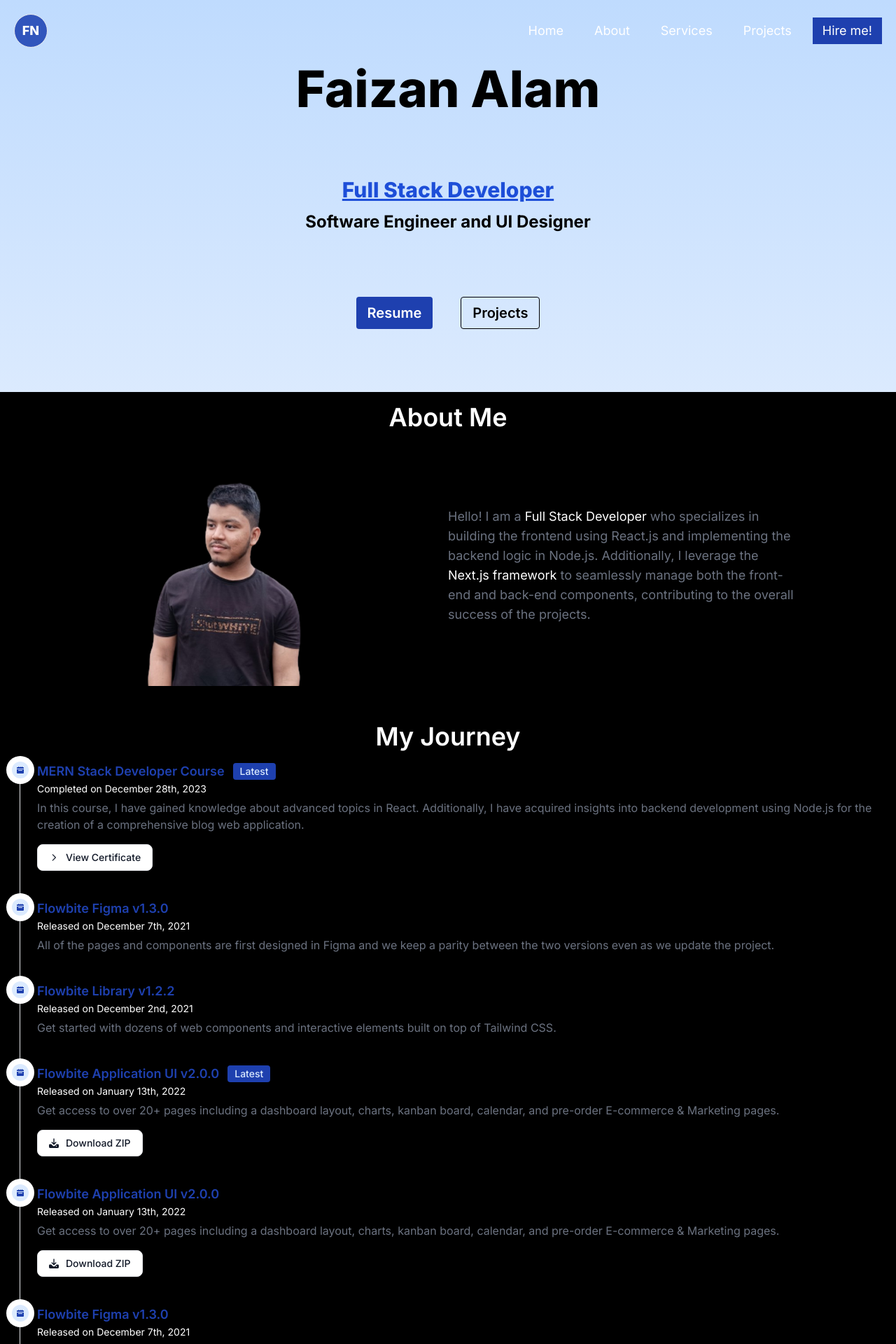
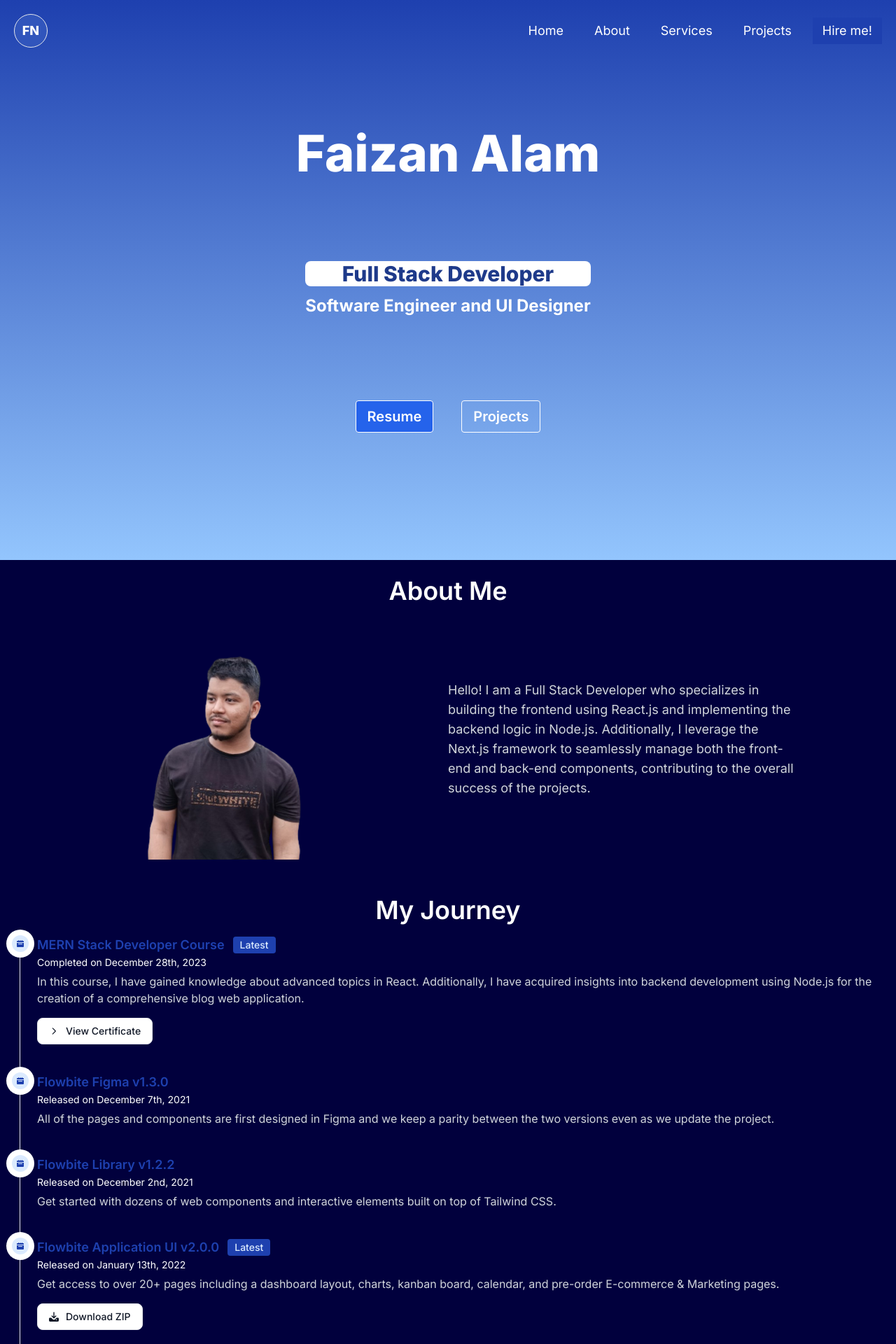
Before and after one commit to faizan619/Faizan_Dev_Portfolio, a Next.js app: page / in a window 1280 px wide. Shown: the top 1920 px of the page at 70% size. Built offline with nearby package versions, Linux system fonts and the light colour scheme.

Commit message:
landing page design done

```diff
--- a/src/app/Components/HeroPage.js
+++ b/src/app/Components/HeroPage.js
@@ -1,19 +1,33 @@
+import Image from "next/image";
+// import './style/hero.css'
 
-export default function Hero(){
-    return(
-        <section className="bg-gradient-to-b from-blue-200 to-blue-100">
-            <div className="flex flex-col items-center h-[35rem] justify-evenly">
-                <h1 className="font-extrabold text-6xl text-center sm:text-7xl">Faizan Alam</h1>
+export default function Hero() {
+  return (
+    <section className="bg-gradient-to-b from-blue-800 to-blue-300">
+
+      <div className="flex flex-col items-center min-h-screen justify-evenly py-16 ">
+        <h1 className="font-extrabold text-6xl text-white text-center sm:text-7xl">
+          Faizan Alam
+        </h1>
         <div className="text-center">
-                    <p className="text-2xl underline font-extrabold text-blue-700 sm:text-3xl">Full Stack Developer </p><p className="pt-3 text-xl font-bold sm:text-2xl"> Software Engineer and UI Designer</p>
+          <p className="text-2xl font-extrabold text-blue-900 bg-white rounded-lg sm:text-3xl">
+            Full Stack Developer
+          </p>
+          <p className="pt-3 text-xl font-bold sm:text-2xl text-white">
+            Software Engineer and UI Designer
+          </p>
         </div>
         <div className="flex gap-5 lg:gap-10">
-                    <button className="rounded px-4 py-2 bg-blue-800 hover:bg-blue-900 text-white font-semibold sm:text-xl">Resume</button>
-                    <button className="dark:border border-black border rounded px-4 py-2 font-semibold sm:text-xl"><a href="#project">Projects</a></button>
+          <button className="rounded px-4 py-2 bg-blue-600 border-white border hover:bg-blue-900 text-white font-semibold sm:text-xl">
+            Resume
+          </button>
+          <button className="dark:border border-white text-white border rounded px-4 py-2 font-semibold sm:text-xl">
+            <a href="#project">Projects</a>
+          </button>
         </div>
       </div>
     </section>
-)
+  );
 }
 /* <section className="min-h-screen flex items-center dark:bg-gray-700 dark:text-gray-100">
     <div className="container mx-auto flex flex-col items-center px-4 py-16 text-center md:py-32 md:px-10 lg:px-32 xl:max-w-3xl">
--- a/src/app/Components/SecondHero.js
+++ b/src/app/Components/SecondHero.js
@@ -2,9 +2,10 @@ import Image from "next/image";
 import MyImg from "../../../public/faizan1.png";
 export default function Second() {
   return (
-    <section className="bg-black text-white">
+    <section className="bg-[#01003d] text-white">
+    {/* <section className="bg-gradient-to-b from-blue-300 to-blue-700">  */}
       <div className="flex flex-col items-center">
-        <h1 className="text-3xl sm:text-4xl font-semibold mt-4 text-center">About Me</h1>
+        <h1 className="text-3xl sm:text-4xl font-semibold mt-6 text-center">About Me</h1>
         <div className="px-3 flex flex-col items-center md:flex-row  ">
           <Image
             className="object-contain md:w-[50%] h-96 pb-5"
@@ -15,12 +16,12 @@ export default function Second() {
                         </div> */}
           <div className="md:w-[40%] ">
             {/* <p className="text-center text-xl capitalize p-3 underline mb-4 ">Get to know me!</p>  */}
-            <h1 className="text-gray-500 text-lg">
+            <h1 className="text-gray-300 text-lg">
               Hello! I am a
-              <span className="text-white"> Full Stack Developer</span> who
+              <span className="dark:text-white"> Full Stack Developer</span> who
               specializes in building the frontend using React.js and
               implementing the backend logic in Node.js. Additionally, I
-              leverage the <span className="text-white">Next.js framework</span>{" "}
+              leverage the <span className="dark:text-white">Next.js framework</span>{" "}
               to seamlessly manage both the front-end and back-end components,
               contributing to the overall success of the projects.
             </h1>
@@ -42,21 +43,21 @@ export default function Second() {
                     <path d="M20 4a2 2 0 0 0-2-2h-2V1a1 1 0 0 0-2 0v1h-3V1a1 1 0 0 0-2 0v1H6V1a1 1 0 0 0-2 0v1H2a2 2 0 0 0-2 2v2h20V4ZM0 18a2 2 0 0 0 2 2h16a2 2 0 0 0 2-2V8H0v10Zm5-8h10a1 1 0 0 1 0 2H5a1 1 0 0 1 0-2Z" />
                   </svg>
                 </span>
-                <h3 className="flex items-center mb-1 text-lg font-semibold text-blue-800 dark:text-white">
+                <h3 className="flex items-center mb-1 text-lg font-semibold text-blue-800 dark:dark:text-white">
                   MERN Stack Developer Course
                   <span className="bg-blue-800 text-blue-100 text-sm font-medium me-2 px-2.5 py-0.5 rounded dark:bg-blue-900 dark:text-blue-300 ms-3">
                     Latest
                   </span>
                 </h3>
-                <time className="block mb-2 text-sm font-normal leading-none text-white dark:text-gray-500">
+                <time className="block mb-2 text-sm font-normal leading-none dark:text-white dark:text-gray-500">
                   Completed on December 28th, 2023
                 </time>
-                <p className="mb-4 text-base font-normal text-gray-500 dark:text-gray-400">
+                <p className="mb-4 text-base font-normal text-gray-300 dark:text-gray-400">
                   In this course, I have gained knowledge about advanced topics in React. Additionally, I have acquired insights into backend development using Node.js for the creation of a comprehensive blog web application.
                 </p>
                 <a
                   href="https://raw.githubusercontent.com/faizan619/Faizan_Dev_Portfolio/main/public/faizan_mern_certificate.jpg" download="certificate.jpg"
-                  className="inline-flex items-center px-4 py-2 text-sm font-medium text-gray-900 bg-white border border-gray-200 rounded-lg hover:bg-gray-100 hover:text-blue-700 focus:z-10 focus:ring-4 focus:outline-none focus:ring-gray-200 focus:text-blue-700 dark:bg-gray-800 dark:text-gray-400 dark:border-gray-600 dark:hover:text-white dark:hover:bg-gray-700 dark:focus:ring-gray-700"
+                  className="inline-flex items-center px-4 py-2 text-sm font-medium text-gray-900 bg-white border border-gray-200 rounded-lg hover:bg-gray-100 hover:text-blue-700 focus:z-10 focus:ring-4 focus:outline-none focus:ring-gray-200 focus:text-blue-700 dark:bg-gray-800 dark:text-gray-400 dark:border-gray-600 dark:hover:dark:text-white dark:hover:bg-gray-700 dark:focus:ring-gray-700"
                 >
                   <svg className="w-3.5 h-3.5 me-2.5" xmlns="http://www.w3.org/2000/svg" fill="none" viewBox="0 0 24 24" stroke="currentColor">
   <path strokeLinecap="round" strokeLinejoin="round" strokeWidth="2" d="M9 5l7 7-7 7"></path>
@@ -76,13 +77,13 @@ export default function Second() {
                     <path d="M20 4a2 2 0 0 0-2-2h-2V1a1 1 0 0 0-2 0v1h-3V1a1 1 0 0 0-2 0v1H6V1a1 1 0 0 0-2 0v1H2a2 2 0 0 0-2 2v2h20V4ZM0 18a2 2 0 0 0 2 2h16a2 2 0 0 0 2-2V8H0v10Zm5-8h10a1 1 0 0 1 0 2H5a1 1 0 0 1 0-2Z" />
                   </svg>
                 </span>
-                <h3 className="mb-1 text-lg font-semibold text-blue-800 dark:text-white">
+                <h3 className="mb-1 text-lg font-semibold text-blue-800 dark:dark:text-white">
                   Flowbite Figma v1.3.0
                 </h3>
-                <time className="block mb-2 text-sm font-normal leading-none text-white dark:text-gray-500">
+                <time className="block mb-2 text-sm font-normal leading-none dark:text-white dark:text-gray-500">
                   Released on December 7th, 2021
                 </time>
-                <p className="text-base font-normal text-gray-500 dark:text-gray-400">
+                <p className="text-base font-normal text-gray-300 dark:text-gray-400">
                   All of the pages and components are first designed in Figma
                   and we keep a parity between the two versions even as we
                   update the project.
@@ -100,13 +101,13 @@ export default function Second() {
                     <path d="M20 4a2 2 0 0 0-2-2h-2V1a1 1 0 0 0-2 0v1h-3V1a1 1 0 0 0-2 0v1H6V1a1 1 0 0 0-2 0v1H2a2 2 0 0 0-2 2v2h20V4ZM0 18a2 2 0 0 0 2 2h16a2 2 0 0 0 2-2V8H0v10Zm5-8h10a1 1 0 0 1 0 2H5a1 1 0 0 1 0-2Z" />
                   </svg>
                 </span>
-                <h3 className="mb-1 text-lg font-semibold text-blue-800 dark:text-white">
+                <h3 className="mb-1 text-lg font-semibold text-blue-800 dark:dark:text-white">
                   Flowbite Library v1.2.2
                 </h3>
-                <time className="block mb-2 text-sm font-normal leading-none text-white dark:text-gray-500">
+                <time className="block mb-2 text-sm font-normal leading-none dark:text-white dark:text-gray-500">
                   Released on December 2nd, 2021
                 </time>
-                <p className="text-base font-normal text-gray-500 dark:text-gray-400">
+                <p className="text-base font-normal text-gray-300 dark:text-gray-400">
                   Get started with dozens of web components and interactive
                   elements built on top of Tailwind CSS.
                 </p>
@@ -123,23 +124,23 @@ export default function Second() {
                     <path d="M20 4a2 2 0 0 0-2-2h-2V1a1 1 0 0 0-2 0v1h-3V1a1 1 0 0 0-2 0v1H6V1a1 1 0 0 0-2 0v1H2a2 2 0 0 0-2 2v2h20V4ZM0 18a2 2 0 0 0 2 2h16a2 2 0 0 0 2-2V8H0v10Zm5-8h10a1 1 0 0 1 0 2H5a1 1 0 0 1 0-2Z" />
                   </svg>
                 </span>
-                <h3 className="flex items-center mb-1 text-lg font-semibold text-blue-800 dark:text-white">
+                <h3 className="flex items-center mb-1 text-lg font-semibold text-blue-800 dark:dark:text-white">
                   Flowbite Application UI v2.0.0{" "}
                   <span className="bg-blue-800 text-blue-100 text-sm font-medium me-2 px-2.5 py-0.5 rounded dark:bg-blue-900 dark:text-blue-300 ms-3">
                     Latest
                   </span>
                 </h3>
-                <time className="block mb-2 text-sm font-normal leading-none text-white dark:text-gray-500">
+                <time className="block mb-2 text-sm font-normal leading-none dark:text-white dark:text-gray-500">
                   Released on January 13th, 2022
                 </time>
-                <p className="mb-4 text-base font-normal text-gray-500 dark:text-gray-400">
+                <p className="mb-4 text-base font-normal text-gray-300 dark:text-gray-400">
                   Get access to over 20+ pages including a dashboard layout,
                   charts, kanban board, calendar, and pre-order E-commerce &
                   Marketing pages.
                 </p>
                 <a
                   href="#"
-                  className="inline-flex items-center px-4 py-2 text-sm font-medium text-gray-900 bg-white border border-gray-200 rounded-lg hover:bg-gray-100 hover:text-blue-700 focus:z-10 focus:ring-4 focus:outline-none focus:ring-gray-200 focus:text-blue-700 dark:bg-gray-800 dark:text-gray-400 dark:border-gray-600 dark:hover:text-white dark:hover:bg-gray-700 dark:focus:ring-gray-700"
+                  className="inline-flex items-center px-4 py-2 text-sm font-medium text-gray-900 bg-white border border-gray-200 rounded-lg hover:bg-gray-100 hover:text-blue-700 focus:z-10 focus:ring-4 focus:outline-none focus:ring-gray-200 focus:text-blue-700 dark:bg-gray-800 dark:text-gray-400 dark:border-gray-600 dark:hover:dark:text-white dark:hover:bg-gray-700 dark:focus:ring-gray-700"
                 >
                   <svg
                     className="w-3.5 h-3.5 me-2.5"
@@ -166,20 +167,20 @@ export default function Second() {
                     <path d="M20 4a2 2 0 0 0-2-2h-2V1a1 1 0 0 0-2 0v1h-3V1a1 1 0 0 0-2 0v1H6V1a1 1 0 0 0-2 0v1H2a2 2 0 0 0-2 2v2h20V4ZM0 18a2 2 0 0 0 2 2h16a2 2 0 0 0 2-2V8H0v10Zm5-8h10a1 1 0 0 1 0 2H5a1 1 0 0 1 0-2Z" />
                   </svg>
                 </span>
-                <h3 className="flex items-center mb-1 text-lg font-semibold text-blue-800 dark:text-white">
+                <h3 className="flex items-center mb-1 text-lg font-semibold text-blue-800 dark:dark:text-white">
                   Flowbite Application UI v2.0.0
                 </h3>
-                <time className="block mb-2 text-sm font-normal leading-none text-white dark:text-gray-500">
+                <time className="block mb-2 text-sm font-normal leading-none dark:text-white dark:text-gray-500">
                   Released on January 13th, 2022
                 </time>
-                <p className="mb-4 text-base font-normal text-gray-500 dark:text-gray-400">
+                <p className="mb-4 text-base font-normal text-gray-300 dark:text-gray-400">
                   Get access to over 20+ pages including a dashboard layout,
                   charts, kanban board, calendar, and pre-order E-commerce &
                   Marketing pages.
                 </p>
                 <a
                   href="#"
-                  className="inline-flex items-center px-4 py-2 text-sm font-medium text-gray-900 bg-white border border-gray-200 rounded-lg hover:bg-gray-100 hover:text-blue-700 focus:z-10 focus:ring-4 focus:outline-none focus:ring-gray-200 focus:text-blue-700 dark:bg-gray-800 dark:text-gray-400 dark:border-gray-600 dark:hover:text-white dark:hover:bg-gray-700 dark:focus:ring-gray-700"
+                  className="inline-flex items-center px-4 py-2 text-sm font-medium text-gray-900 bg-white border border-gray-200 rounded-lg hover:bg-gray-100 hover:text-blue-700 focus:z-10 focus:ring-4 focus:outline-none focus:ring-gray-200 focus:text-blue-700 dark:bg-gray-800 dark:text-gray-400 dark:border-gray-600 dark:hover:dark:text-white dark:hover:bg-gray-700 dark:focus:ring-gray-700"
                 >
                   <svg
                     className="w-3.5 h-3.5 me-2.5"
@@ -207,13 +208,13 @@ export default function Second() {
                     <path d="M20 4a2 2 0 0 0-2-2h-2V1a1 1 0 0 0-2 0v1h-3V1a1 1 0 0 0-2 0v1H6V1a1 1 0 0 0-2 0v1H2a2 2 0 0 0-2 2v2h20V4ZM0 18a2 2 0 0 0 2 2h16a2 2 0 0 0 2-2V8H0v10Zm5-8h10a1 1 0 0 1 0 2H5a1 1 0 0 1 0-2Z" />
                   </svg>
                 </span>
-                <h3 className="mb-1 text-lg font-semibold text-blue-800 dark:text-white">
+                <h3 className="mb-1 text-lg font-semibold text-blue-800 dark:dark:text-white">
                   Flowbite Figma v1.3.0
                 </h3>
-                <time className="block mb-2 text-sm font-normal leading-none text-white dark:text-gray-500">
+                <time className="block mb-2 text-sm font-normal leading-none  dark:text-gray-500">
                   Released on December 7th, 2021
                 </time>
-                <p className="text-base font-normal text-gray-500 dark:text-gray-400">
+                <p className="text-base font-normal text-gray-300 dark:text-gray-400">
                   All of the pages and components are first designed in Figma
                   and we keep a parity between the two versions even as we
                   update the project.
```
Lines whose indentation alone changed are shown as unchanged.
